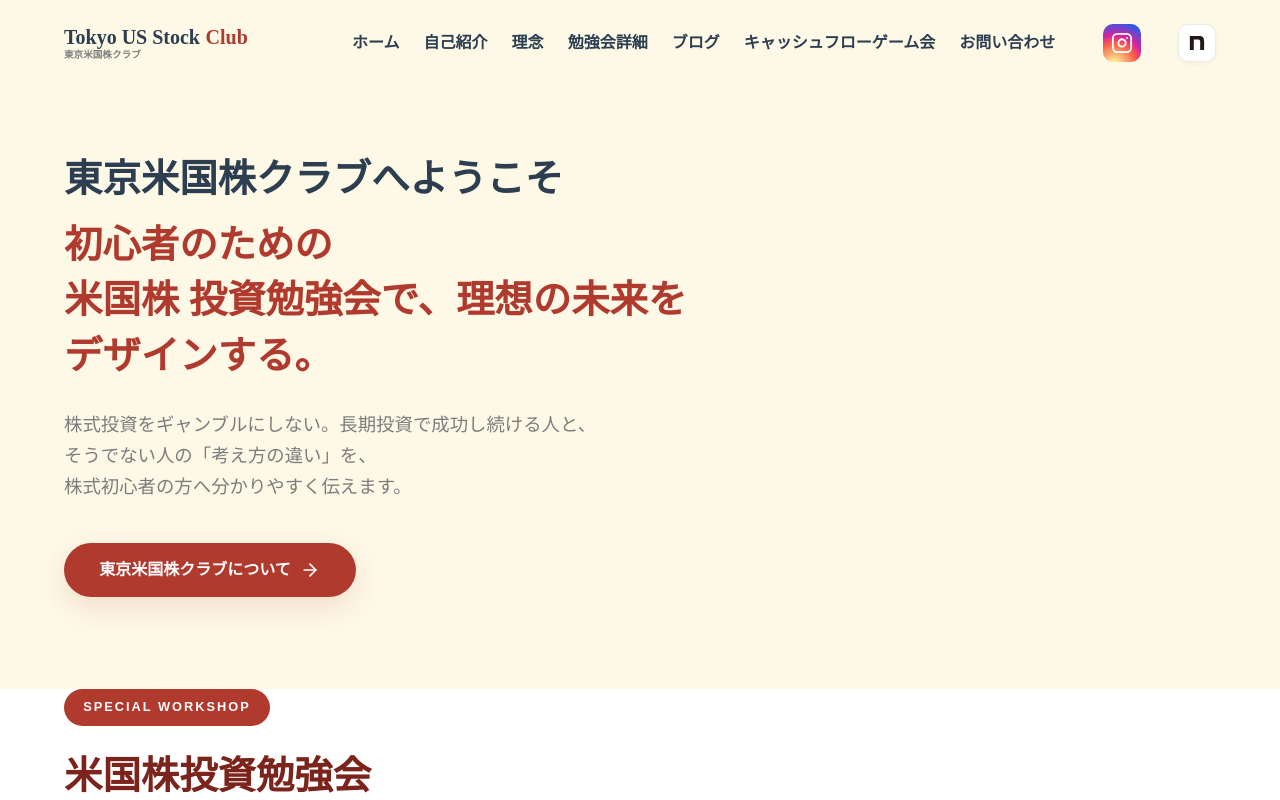
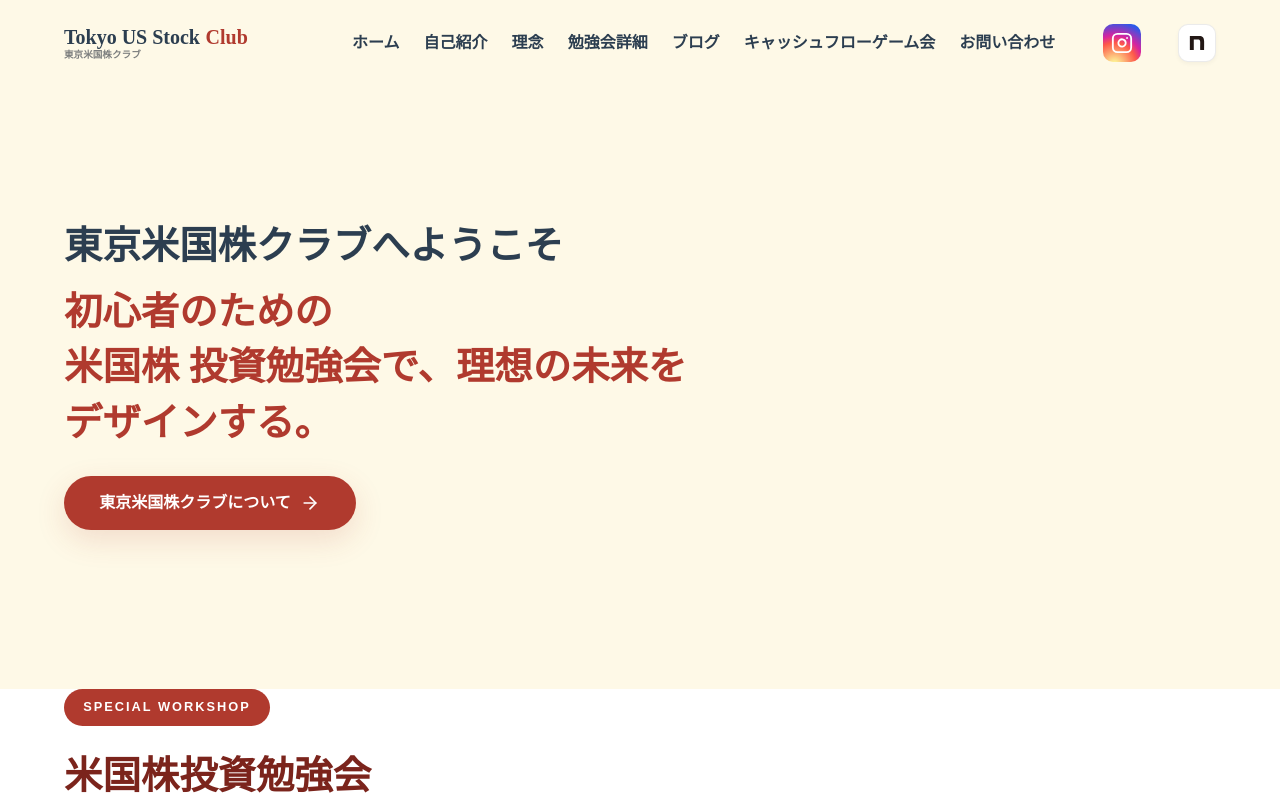
Before and after one commit to yutarotobioka0121-ship-it/tokyo-us-stock-site, a Next.js app: page / in a window 1280 px wide. Built offline with nearby package versions, Linux system fonts and the light colour scheme; no server answers; a web font is replaced by a local one.

Commit message:
style: remove hero subtitle from homepage

```diff
--- a/src/app/page.tsx
+++ b/src/app/page.tsx
@@ -36,12 +36,6 @@ export default async function Home() {
                 </div>
               </div>
 
-              <p className="hero-subtitle">
-                <span className="segment">株式投資をギャンブルにしない。</span>
-                <span className="segment">長期投資で成功し続ける人と、</span>
-                <span className="segment">そうでない人の「考え方の違い」を、</span>
-                <span className="segment">株式初心者の方へ分かりやすく伝えます。</span>
-              </p>
               <div className="hero-actions">
                 <Link href="/about" className="btn btn-primary">
                   東京米国株クラブについて <ArrowRight size={20} />
```
